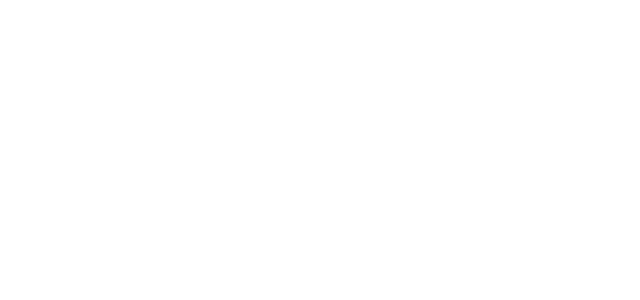
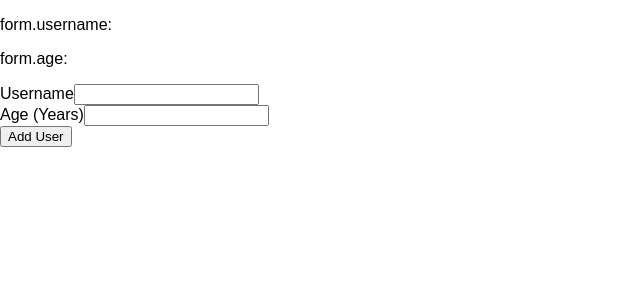
Before and after one commit to Sealman234/react-user-list, a React (Create React App) app: page / in a window 1280 px wide. Shown: the top 300 px of the page, without its empty margins (0-640 px from the left). Built offline with nearby package versions, Linux system fonts and the light colour scheme.

Commit message:
Complete the prototype demo version

```diff
--- a/src/App.js
+++ b/src/App.js
@@ -1,10 +1,38 @@
-import React from 'react';
+import React, { useState } from 'react';
 
+import Form from './components/Form/Form';
+import Card from './components/User/Card';
 
 function App() {
+  const [userList, setUserList] = useState([]);
+
+  const userListHandler = (data) => {
+    setUserList((prev) => {
+      return [data, ...prev];
+    });
+  };
+
+  const userDeleteHandler = (val) => {
+    console.log('deleted!', val);
+    const arr = userList.filter((item) => {
+      return item.age !== val;
+    });
+    setUserList(arr);
+  };
+
   return (
     <div>
-
+      <Form onUserListHandler={userListHandler} />
+      {userList.map((user) => {
+        return (
+          <Card
+            key={user.age}
+            username={user.username}
+            age={user.age}
+            onUserDelete={userDeleteHandler}
+          />
+        );
+      })}
     </div>
   );
 }
--- /dev/null
+++ b/src/components/Form/Form.js
@@ -0,0 +1,56 @@
+import React, { useState } from 'react';
+
+import FormInput from './FormInput';
+import Button from '../UI/Button';
+
+const Form = (props) => {
+  const [form, setForm] = useState({});
+
+  const usernameChangeHandler = (value) => {
+    setForm((prev) => {
+      return { ...prev, username: value };
+    });
+  };
+
+  const ageChangeHandler = (value) => {
+    setForm((prev) => {
+      return { ...prev, age: value };
+    });
+  };
+
+  const submitHandler = (event) => {
+    event.preventDefault();
+    console.log(form);
+    if (form.username && form.age) {
+      props.onUserListHandler(form);
+    } else {
+      console.log('Error!');
+    }
+  };
+
+  return (
+    <form onSubmit={submitHandler}>
+      <p>form.username: {form.username}</p>
+      <p>form.age: {form.age}</p>
+      <FormInput
+        label="username"
+        type="text"
+        max="10"
+        onChangeHandler={usernameChangeHandler}
+      >
+        Username
+      </FormInput>
+      <FormInput
+        label="age"
+        type="tel"
+        max="3"
+        onChangeHandler={ageChangeHandler}
+      >
+        Age (Years)
+      </FormInput>
+      <Button type="submit">Add User</Button>
+    </form>
+  );
+};
+
+export default Form;
--- /dev/null
+++ b/src/components/Form/FormInput.js
@@ -0,0 +1,29 @@
+import React, { useState } from 'react';
+
+const FormInput = (props) => {
+  const [username, setUsername] = useState('');
+  const [age, setAge] = useState(0);
+
+  const changeHandler = (event) => {
+    if (props.label === 'username') {
+      setUsername(event.target.value);
+    } else {
+      setAge(event.target.value);
+    }
+    props.onChangeHandler(event.target.value);
+  };
+
+  return (
+    <div>
+      <label htmlFor={props.label}>{props.children}</label>
+      <input
+        type={props.type}
+        id={props.label}
+        maxLength={props.max}
+        onChange={changeHandler}
+      ></input>
+    </div>
+  );
+};
+
+export default FormInput;
--- /dev/null
+++ b/src/components/UI/Button.js
@@ -0,0 +1,7 @@
+import React from 'react';
+
+const Button = (props) => {
+  return <button>{props.children}</button>;
+};
+
+export default Button;
--- /dev/null
+++ b/src/components/User/Card.js
@@ -0,0 +1,17 @@
+import React from 'react';
+
+const Card = (props) => {
+  const deleteUser = () => {
+    props.onUserDelete(props.age);
+  };
+
+  return (
+    <div onClick={deleteUser} style={{ border: '1px solid #ccc' }}>
+      <p>
+        {props.username} ({props.age} years old)
+      </p>
+    </div>
+  );
+};
+
+export default Card;
```
Also changed, not shown: src/components/Form/Form.css (added), src/components/Form/FormInput.css (added), src/components/UI/Button.css (added), src/components/User/Card.css (added).
